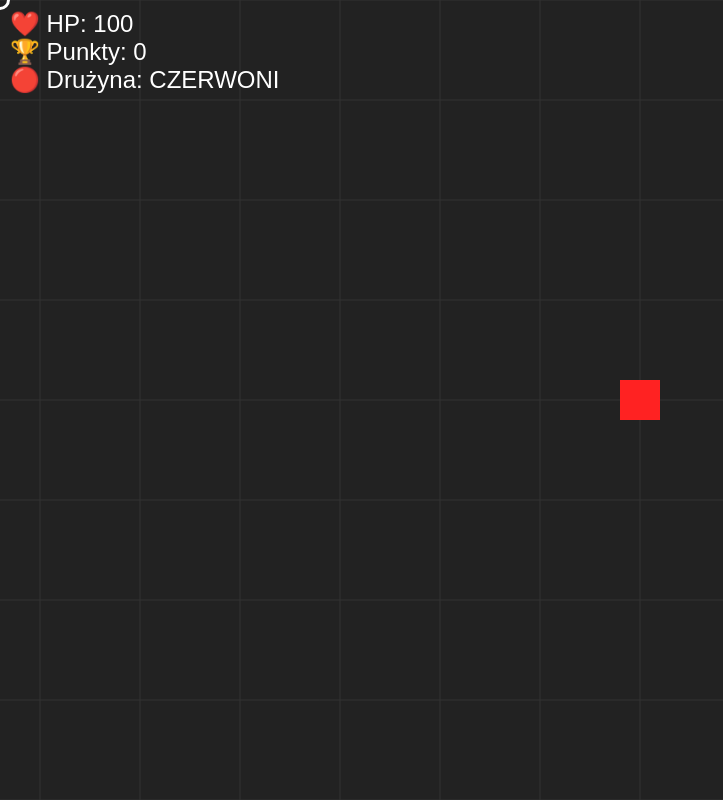
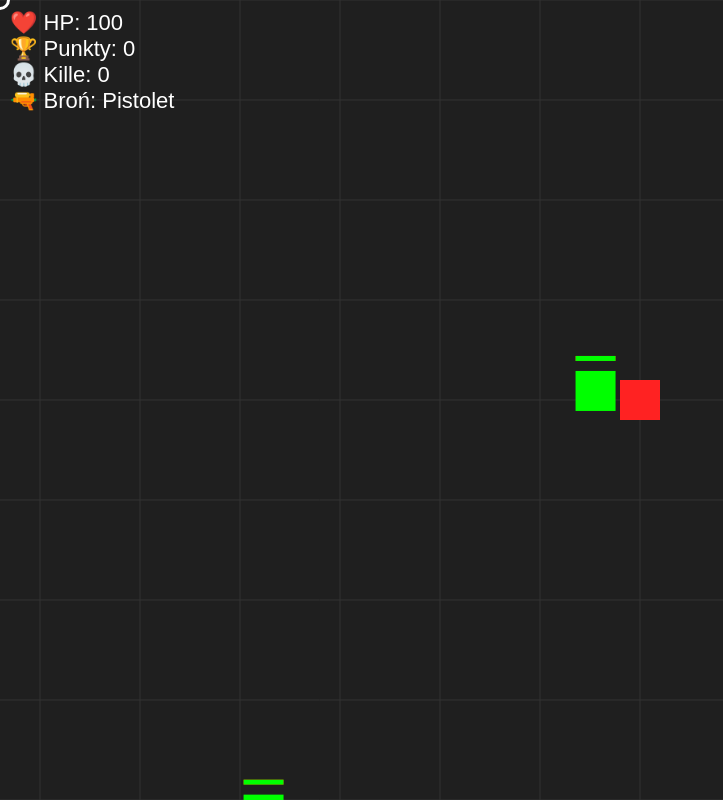
Before and after one commit to samochodowy434-png/PixelLOL, a plain HTML site: page index.html in a window 1280 px wide. Both pictures are taken after a click on the button "CZERWONI". Shown: the whole page, without its empty margins (0-723 px from the left). Drawn offline with Linux system fonts and the light colour scheme.

Commit message:
Update index.html

```diff
--- a/index.html
+++ b/index.html
@@ -16,7 +16,12 @@
 body{
 overflow:hidden;
 font-family:Arial;
-    background:black;
+background:#000;
+cursor:none;
+}
+
+canvas{
+display:block;
 }
 
 #menu{
@@ -33,16 +38,16 @@ body{
 
 #menu h1{
 color:white;
-    font-size:70px;
+font-size:80px;
 margin-bottom:40px;
 }
 
 .teamBtn{
 width:300px;
 height:70px;
+font-size:25px;
 margin:10px;
 border:none;
-    font-size:24px;
 cursor:pointer;
 color:white;
 }
@@ -60,7 +65,7 @@ body{
 top:10px;
 left:10px;
 color:white;
-    font-size:24px;
+font-size:22px;
 display:none;
 z-index:5;
 }
@@ -73,35 +78,52 @@ body{
 border-radius:50%;
 pointer-events:none;
 transform:translate(-50%,-50%);
-}
-
-canvas{
-    display:block;
+z-index:20;
 }
 
 </style>
 </head>
+
 <body>
 
 <div id="menu">
+
 <h1>PIXEL LOL</h1>
 
-    <button class="teamBtn red"
+<button
+class="teamBtn red"
 onclick="startGame('red')">
 CZERWONI
 </button>
 
-    <button class="teamBtn blue"
+<button
+class="teamBtn blue"
 onclick="startGame('blue')">
 NIEBIESCY
 </button>
+
 </div>
 
 <div id="hud">
-    ❤️ HP: <span id="hp">100</span><br>
-    🏆 Punkty: <span id="score">0</span><br>
-    🔴 Drużyna:
-    <span id="team"></span>
+
+❤️ HP:
+<span id="hp">100</span>
+
+<br>
+
+🏆 Punkty:
+<span id="score">0</span>
+
+<br>
+
+💀 Kille:
+<span id="kills">0</span>
+
+<br>
+
+🔫 Broń:
+<span id="weapon">Pistolet</span>
+
 </div>
 
 <div id="crosshair"></div>
@@ -116,65 +138,136 @@ document.getElementById("game");
 const ctx =
 canvas.getContext("2d");
 
-canvas.width=window.innerWidth;
-canvas.height=window.innerHeight;
+canvas.width =
+window.innerWidth;
 
-let gameStarted=false;
+canvas.height =
+window.innerHeight;
 
-let keys={};
+const MAP_SIZE = 5000;
 
-let camera={
+let gameStarted = false;
+
+let keys = {};
+
+let bullets = [];
+
+let enemies = [];
+
+let camera = {
 x:0,
 y:0
 };
 
-let player={
+let player = {
 x:2500,
 y:2500,
 size:40,
 speed:6,
 hp:100,
+maxHp:100,
 score:0,
+kills:0,
 team:"red"
 };
 
-const MAP_SIZE=5000;
+for(let i=0;i<20;i++){
 
-document.addEventListener("keydown",(e)=>{
-    keys[e.key.toLowerCase()]=true;
+enemies.push({
+
+x:Math.random()*MAP_SIZE,
+y:Math.random()*MAP_SIZE,
+size:40,
+hp:100
+
 });
 
-document.addEventListener("keyup",(e)=>{
-    keys[e.key.toLowerCase()]=false;
+}
+
+document.addEventListener(
+"keydown",
+e=>{
+
+keys[
+e.key.toLowerCase()
+]=true;
+
 });
 
-document.addEventListener("mousemove",(e)=>{
+document.addEventListener(
+"keyup",
+e=>{
 
-    const c=
-    document.getElementById("crosshair");
+keys[
+e.key.toLowerCase()
+]=false;
 
-    c.style.left=e.clientX+"px";
-    c.style.top=e.clientY+"px";
+});
+
+document.addEventListener(
+"mousemove",
+e=>{
+
+const c =
+document.getElementById(
+"crosshair"
+);
+
+c.style.left =
+e.clientX+"px";
+
+c.style.top =
+e.clientY+"px";
+
+});
+
+document.addEventListener(
+"click",
+e=>{
+
+if(!gameStarted)
+return;
+
+const angle =
+Math.atan2(
+
+e.clientY -
+canvas.height/2,
+
+e.clientX -
+canvas.width/2
+
+);
+
+bullets.push({
+
+x:player.x,
+y:player.y,
+
+dx:
+Math.cos(angle)*15,
+
+dy:
+Math.sin(angle)*15
+
+});
 
 });
 
 function startGame(team){
 
-    player.team=team;
+player.team = team;
 
-    document.getElementById("menu")
-    .style.display="none";
+document.getElementById(
+"menu"
+).style.display="none";
 
-    document.getElementById("hud")
-    .style.display="block";
+document.getElementById(
+"hud"
+).style.display="block";
 
-    document.getElementById("team")
-    .innerText=
-    team==="red"
-    ?"CZERWONI"
-    :"NIEBIESCY";
+gameStarted = true;
 
-    gameStarted=true;
 }
 
 function movePlayer(){
@@ -191,22 +284,117 @@ function movePlayer(){
 if(keys["d"])
 player.x+=player.speed;
 
-    player.x=Math.max(
+player.x =
+Math.max(
 0,
-        Math.min(MAP_SIZE,
-        player.x)
+Math.min(
+MAP_SIZE,
+player.x
+)
 );
 
-    player.y=Math.max(
+player.y =
+Math.max(
 0,
-        Math.min(MAP_SIZE,
-        player.y)
+Math.min(
+MAP_SIZE,
+player.y
+)
 );
+
+}
+
+function updateCamera(){
+
+camera.x =
+player.x -
+canvas.width/2;
+
+camera.y =
+player.y -
+canvas.height/2;
+
+}
+    function updateBullets(){
+
+for(let i=bullets.length-1;i>=0;i--){
+
+let b=bullets[i];
+
+b.x+=b.dx;
+b.y+=b.dy;
+
+if(
+b.x<0||
+b.y<0||
+b.x>MAP_SIZE||
+b.y>MAP_SIZE
+){
+
+bullets.splice(i,1);
+
+}
+
+}
+
+}
+
+function bulletHits(){
+
+for(let i=bullets.length-1;i>=0;i--){
+
+let b=bullets[i];
+
+for(let j=enemies.length-1;j>=0;j--){
+
+let e=enemies[j];
+
+let dx=b.x-e.x;
+let dy=b.y-e.y;
+
+let dist=
+Math.sqrt(
+dx*dx+
+dy*dy
+);
+
+if(dist<30){
+
+e.hp-=50;
+
+bullets.splice(i,1);
+
+if(e.hp<=0){
+
+enemies.splice(j,1);
+
+player.score+=100;
+player.kills++;
+
+enemies.push({
+
+x:Math.random()*MAP_SIZE,
+y:Math.random()*MAP_SIZE,
+size:40,
+hp:100
+
+});
+
+}
+
+break;
+
+}
+
+}
+
+}
+
 }
 
 function drawMap(){
 
-    ctx.fillStyle="#222";
+ctx.fillStyle="#1f1f1f";
 
 ctx.fillRect(
 0,
@@ -217,59 +405,166 @@ function drawMap(){
 
 ctx.strokeStyle="#333";
 
-    for(let x=0;x<MAP_SIZE;x+=100){
+for(
+let x=0;
+x<MAP_SIZE;
+x+=100
+){
 
 ctx.beginPath();
+
 ctx.moveTo(x,0);
-        ctx.lineTo(x,MAP_SIZE);
+
+ctx.lineTo(
+x,
+MAP_SIZE
+);
+
 ctx.stroke();
+
 }
 
-    for(let y=0;y<MAP_SIZE;y+=100){
+for(
+let y=0;
+y<MAP_SIZE;
+y+=100
+){
 
 ctx.beginPath();
+
 ctx.moveTo(0,y);
-        ctx.lineTo(MAP_SIZE,y);
+
+ctx.lineTo(
+MAP_SIZE,
+y
+);
+
 ctx.stroke();
+
 }
+
 }
 
 function drawPlayer(){
 
 ctx.fillStyle=
+
 player.team==="red"
-    ?"#ff2222"
-    :"#2288ff";
+?
+"#ff2222"
+:
+"#2288ff";
 
 ctx.fillRect(
+
 player.x-player.size/2,
+
 player.y-player.size/2,
+
 player.size,
+
 player.size
+
 );
+
 }
 
-function updateCamera(){
+function drawEnemies(){
 
-    camera.x=
-    player.x-canvas.width/2;
+enemies.forEach(enemy=>{
 
-    camera.y=
-    player.y-canvas.height/2;
+ctx.fillStyle="lime";
+
+ctx.fillRect(
+
+enemy.x-20,
+
+enemy.y-20,
+
+40,
+
+40
+
+);
+
+ctx.fillStyle="red";
+
+ctx.fillRect(
+
+enemy.x-20,
+
+enemy.y-35,
+
+40,
+
+5
+
+);
+
+ctx.fillStyle="lime";
+
+ctx.fillRect(
+
+enemy.x-20,
+
+enemy.y-35,
+
+(enemy.hp/100)*40,
+
+5
+
+);
+
+});
+
+}
+
+function drawBullets(){
+
+ctx.fillStyle="yellow";
+
+bullets.forEach(b=>{
+
+ctx.beginPath();
+
+ctx.arc(
+b.x,
+b.y,
+5,
+0,
+Math.PI*2
+);
+
+ctx.fill();
+
+});
+
 }
 
 function updateHUD(){
 
-    document.getElementById("hp")
-    .innerText=player.hp;
+document.getElementById(
+"hp"
+).innerText=
+player.hp;
 
-    document.getElementById("score")
-    .innerText=player.score;
+document.getElementById(
+"score"
+).innerText=
+player.score;
+
+document.getElementById(
+"kills"
+).innerText=
+player.kills;
+
 }
 
 function gameLoop(){
 
-    requestAnimationFrame(gameLoop);
+requestAnimationFrame(
+gameLoop
+);
 
 if(!gameStarted)
 return;
@@ -277,6 +572,10 @@ function gameLoop(){
 movePlayer();
 
 updateCamera();
+
+updateBullets();
+
+bulletHits();
 
 updateHUD();
 
@@ -296,9 +595,14 @@ function gameLoop(){
 
 drawMap();
 
+drawEnemies();
+
+drawBullets();
+
 drawPlayer();
 
 ctx.restore();
+
 }
 
 gameLoop();
```
Lines whose indentation alone changed are shown as unchanged.
